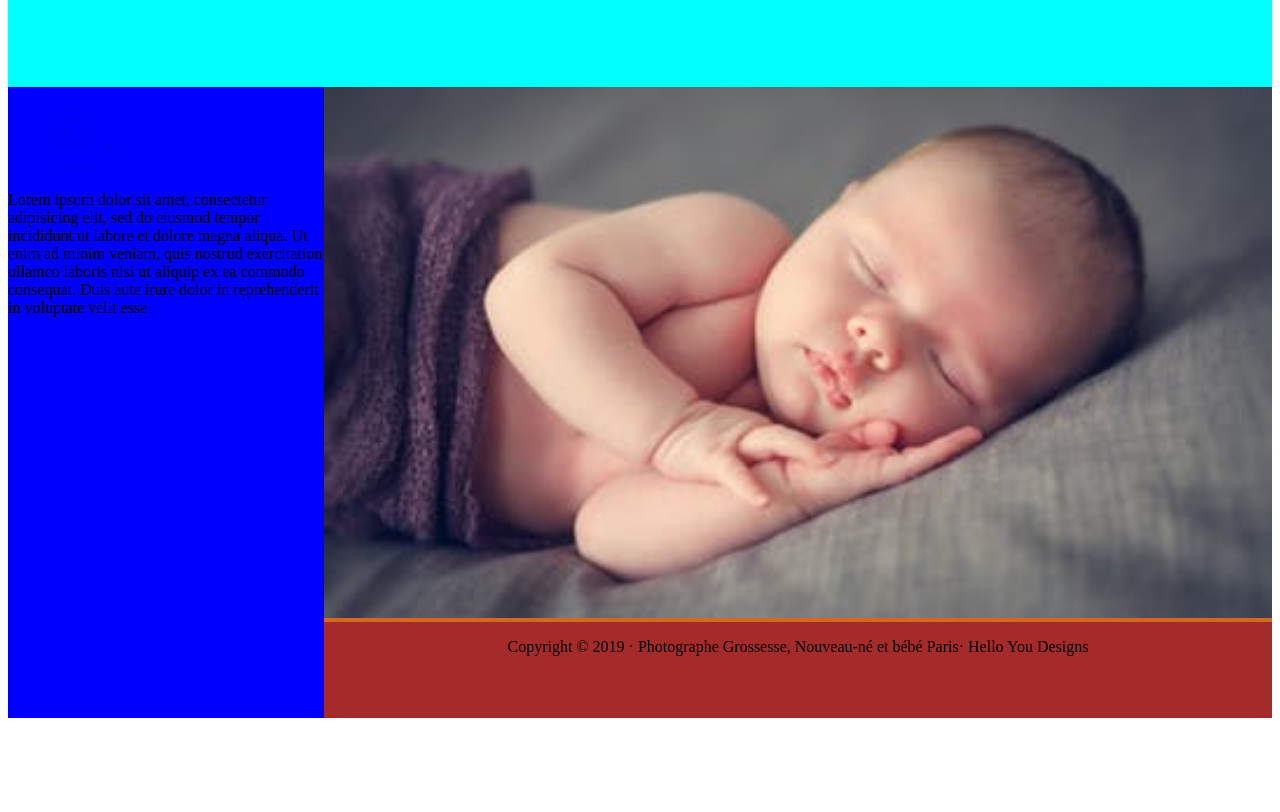
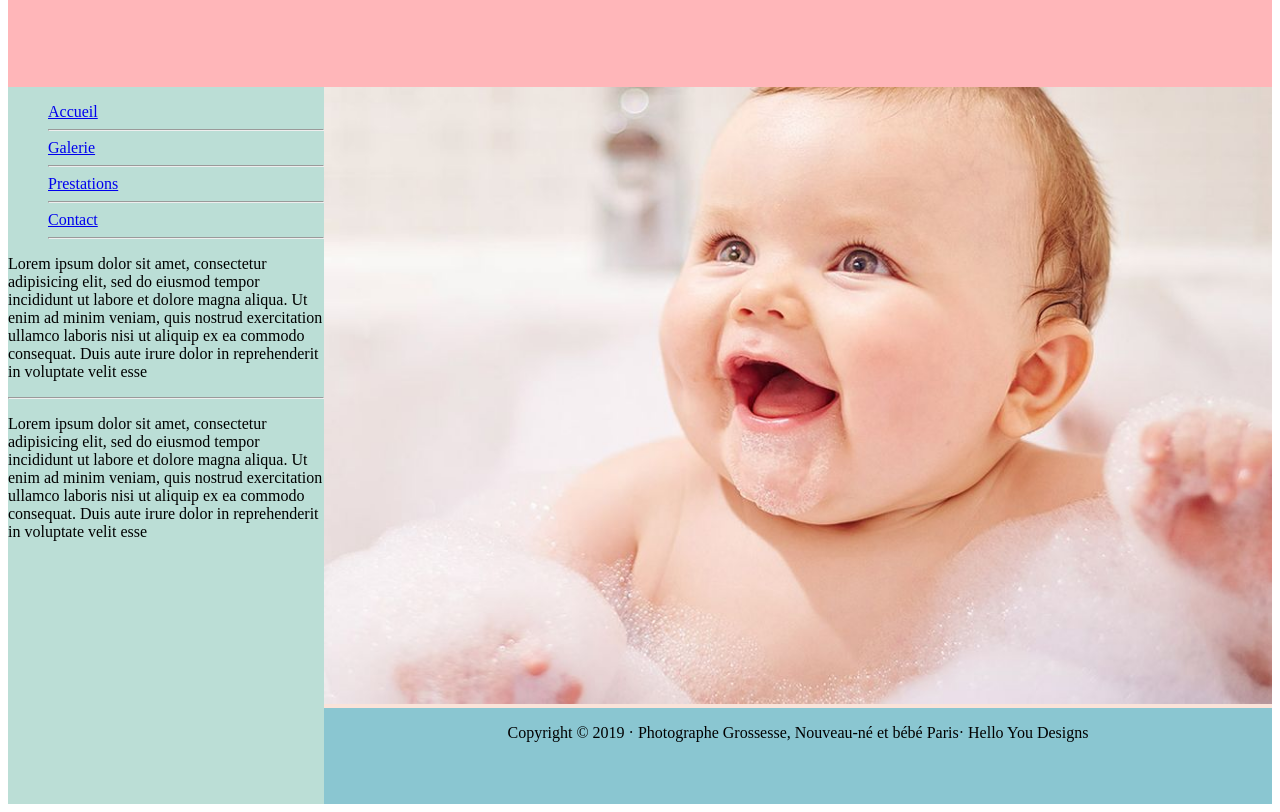
Before and after one commit to menouerr2/photographie, a plain HTML site: page index.html in a window 1280 px wide. Shown: the part 81-893 px from the top of the page. Before the commit the page ends 807 px from the top, so only its background shows below. Drawn offline with Linux system fonts and the light colour scheme.

Commit message:
add palette adobe color

```diff
--- a/index.html
+++ b/index.html
@@ -18,21 +18,35 @@
     <nav>
         <ul>
             <li><a href="index.html">Accueil</a></li>
+            <hr>
             <li><a href="galerie.html">Galerie</a></li>
+            <hr>
             <li><a href="prestations.html">Prestations</a></li>
+            <hr>
             <li><a href="contact.html">Contact</a></li>
+            <hr>
         </ul>
 
         <p>
 
+            Lorem ipsum dolor sit amet, consectetur adipisicing elit, sed do eiusmod tempor incididunt ut labore et
+            dolore magna aliqua. Ut enim ad minim veniam, quis nostrud exercitation ullamco laboris nisi ut aliquip ex
+            ea
+            commodo consequat. Duis aute irure dolor in reprehenderit in voluptate velit esse
+        </p>
+        <hr>
+        <p>
+            Lorem ipsum dolor sit amet, consectetur adipisicing elit, sed do eiusmod tempor incididunt ut labore et
+            dolore magna aliqua. Ut enim ad minim veniam, quis nostrud exercitation ullamco laboris nisi ut aliquip ex
+            ea
+            commodo consequat. Duis aute irure dolor in reprehenderit in voluptate velit esse
 
-        </p>Lorem ipsum dolor sit amet, consectetur adipisicing elit, sed do eiusmod tempor incididunt ut labore et
-        dolore magna aliqua. Ut enim ad minim veniam, quis nostrud exercitation ullamco laboris nisi ut aliquip ex ea
-        commodo consequat. Duis aute irure dolor in reprehenderit in voluptate velit esse
+        </p>
+
     </nav>
 
     <main>
-        <img class="Accueil" src="images/bébé-acceuil.jpg" alt="">
+        <img class="Accueil" src="images/bébéB.jpg" alt="">
     </main>
 
     <footer>
--- a/style.css
+++ b/style.css
@@ -5,13 +5,13 @@ body{
 }
 
 header {
-    background-color: aqua;
+    background-color: #ffb6b9;
     grid-column: 1 / 3;
     text-align: center;
 
   }
   nav {
-      background-color: blue;
+    background-color: #bbded6;
     grid-row: 2 / span 2;
 
   }
@@ -27,18 +27,20 @@ header {
 
 
   main{
-      background-color: chocolate;
+
     grid-column: 2 /3;
+    background-color: #fae3d9;
 
   }
   .Accueil{
+    max-width: 100%;
+    height: auto;
 
-    width: 100%;
   }
 .contact{
 
-   max-height: 100%;
-   width: 100%;
+  max-width: 100%;
+  height: auto;
 
 
 
@@ -49,5 +51,5 @@ header {
       grid-column: 2 /3;
    text-align: center;
 
-    background-color: brown;
+    background-color: #8ac6d1;
   }
```
Also changed, not shown: contact.html (+4 -1 lines), galerie.html (+4 -1 lines), prestations.html (+4 -0 lines), images/bébéA.jpg (added), images/bébéB.jpg (added).
